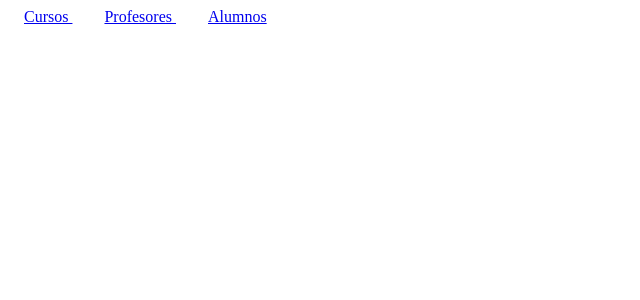
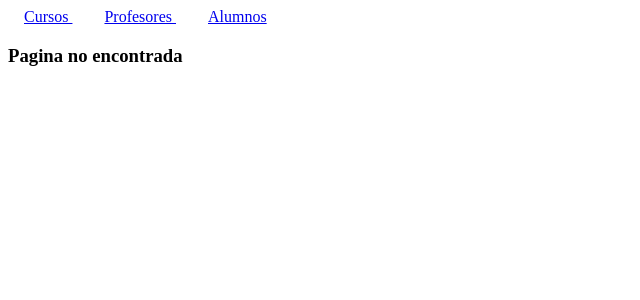
Before and after one commit to Pheobhe/cursos, a Vue app: page / in a window 1280 px wide. Shown: the top 300 px of the page, without its empty margins (0-640 px from the left). Built offline with nearby package versions, Linux system fonts and the light colour scheme.

Commit message:
Clase 073 - Error 404 en vuejs

```diff
--- a/src/router/index.js
+++ b/src/router/index.js
@@ -8,6 +8,7 @@ import AlumnosB from '@/views/alumnos/AlumnosB'
 import AlumnosC from '@/views/alumnos/AlumnosC'
 import AlumnosD from '@/views/alumnos/AlumnosD'
 import ContactoPage from '@/views/alumnos/ContactoPage'
+import Page404 from '@/views/Page404'
 
 const routes = [
 
@@ -57,8 +58,11 @@ const routes = [
     path:'/contacto',
     component: ContactoPage,
     name: 'contacto'
+  },
+  {
+  path:'/:pathMatch(.*)*',
+  component: Page404,
   }
-
 ]
 
 const router = createRouter({
--- /dev/null
+++ b/src/views/Page404.vue
@@ -0,0 +1,5 @@
+<template>
+    <div>
+        <h3> Pagina no encontrada </h3>
+    </div>
+</template>
```
